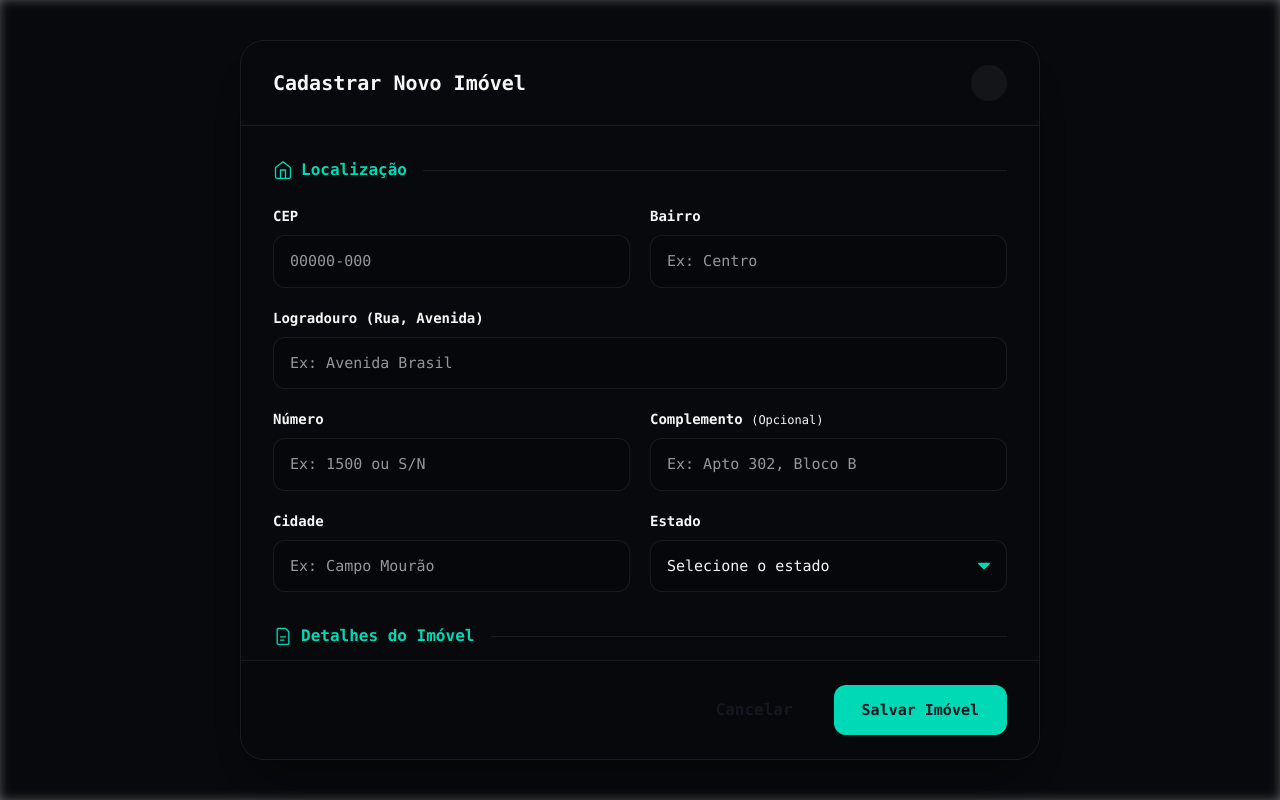
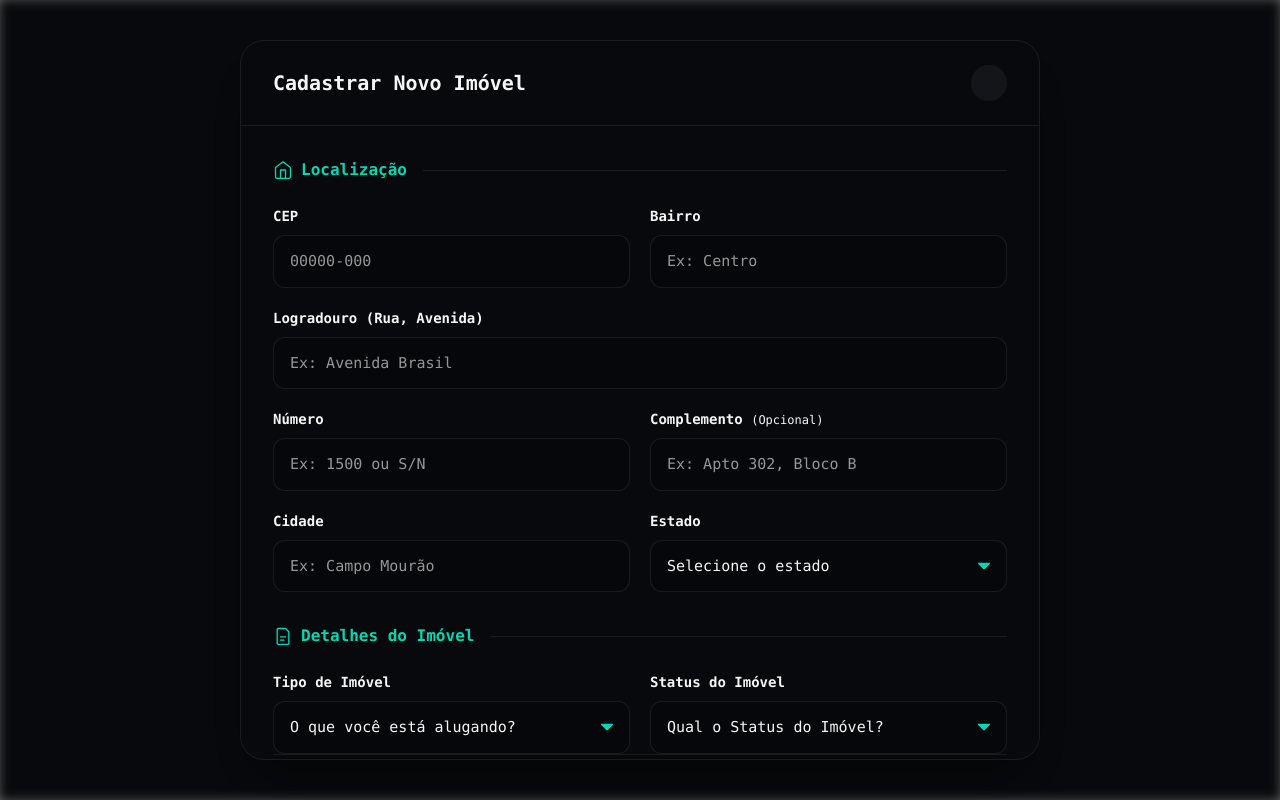
Before and after one commit to leo-furlan12/Chaveo, a Next.js app in the folder frontend/: page /imoveis/cadastro in a window 1280 px wide. Built offline with nearby package versions, Linux system fonts and the light colour scheme.

Commit message:
feat: finalizado o envio do formulário e captura de dados no front-end. (#32)

```diff
--- a/frontend/app/imoveis/cadastro/page.jsx
+++ b/frontend/app/imoveis/cadastro/page.jsx
@@ -115,6 +115,16 @@ export default function CadastrarImovel(){
     }
   };
 
+  // 3. Função que engatilha o salvamento final
+  const lidarComEnvio = (e) => {
+    e.preventDefault(); // Impede a página de recarregar (dar F5)
+
+    // Aqui no futuro vai o fetch() enviando pro seu backend (Issue #32)
+    console.log("🚀 Pacote pronto para o banco de dados:", dadosImovel);
+
+    alert("Dados capturados com sucesso! Abra o console (F12) para ver o pacote JSON.");
+  };
+
 
 
   return (
@@ -130,7 +140,7 @@ export default function CadastrarImovel(){
           </header>
 
           <main className="corpo-modal">
-            <form id="formulario-imovel">
+            <form id="formulario-imovel" onSubmit={lidarComEnvio}>
 
               <h3 className="titulo-secao">
                 <img src="/icones-homepage/casa.svg" alt="Ícone Localização" className="icone-secao" />
@@ -235,15 +245,15 @@ export default function CadastrarImovel(){
 
              </div>
 
+                <footer className="rodape-modal">
+                <button type="button" className="botao-cancelar">Cancelar</button>
+                <button type="submit" className="botao-sucesso">Salvar Imóvel</button>
+                </footer>
+
             </form>
           </main>
 
-          <footer className="rodape-modal">
-            <button type="button" className="botao-cancelar">Cancelar</button>
-            <button type="submit" form="formulario-imovel" className="botao-salvar">
-              Salvar Imóvel
-            </button>
-          </footer>
+
 
         </div>
       </div>
--- a/frontend/app/imoveis/cadastro/style.css
+++ b/frontend/app/imoveis/cadastro/style.css
@@ -168,14 +168,14 @@
   color: var(--color-paper);
 }
 
-.botao-salvar {
+.botao-sucesso {
   @apply border-none px-7 py-3 rounded-xl font-extrabold cursor-pointer transition-all duration-200 flex items-center gap-2;
   font-size: 15px;
   background-color: var(--color-teal);
   color: var(--color-ink);
 }
 
-.botao-salvar:hover {
+.botao-sucesso:hover {
   filter: brightness(0.9);
   transform: translateY(-2px);
   box-shadow: 0 10px 20px rgba(0, 217, 181, 0.2);
```
